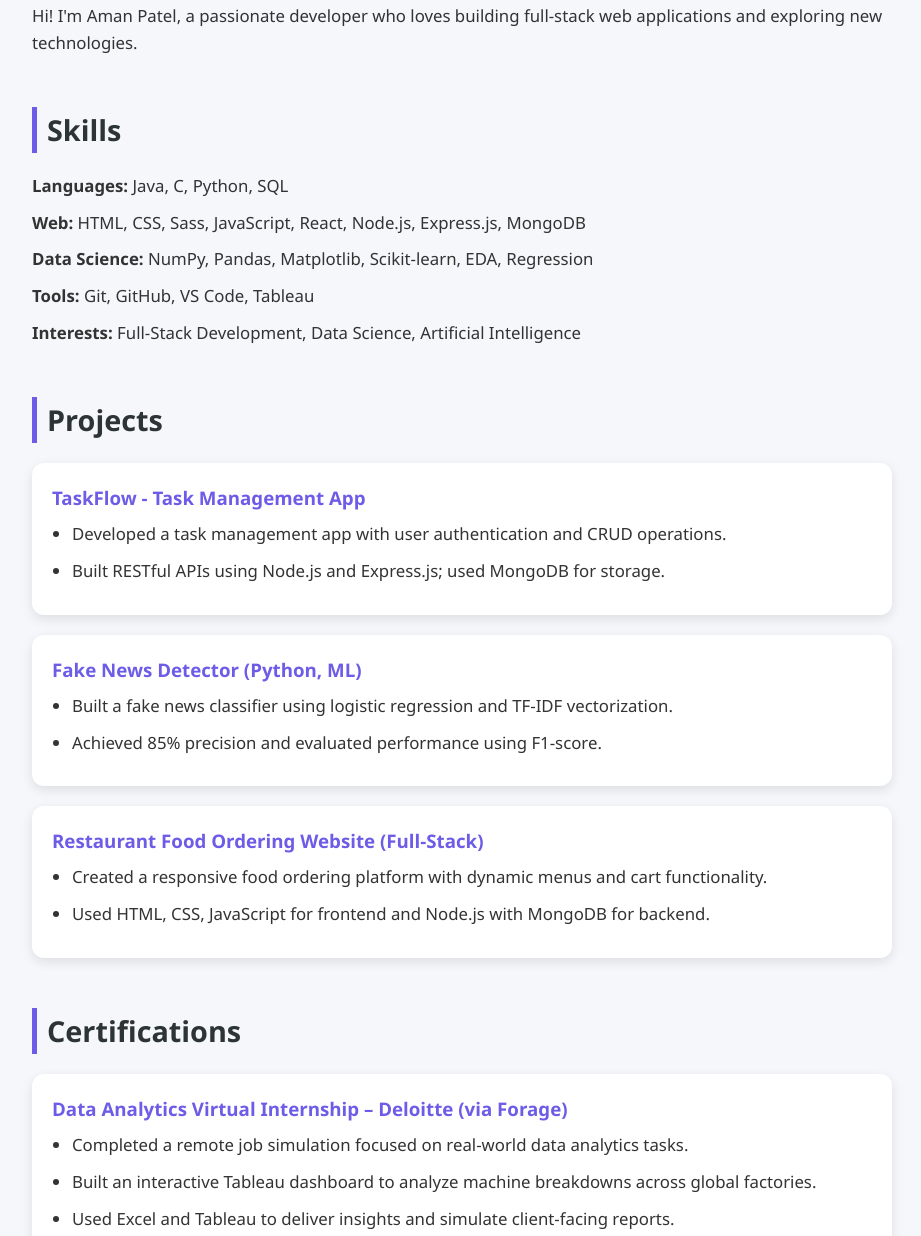
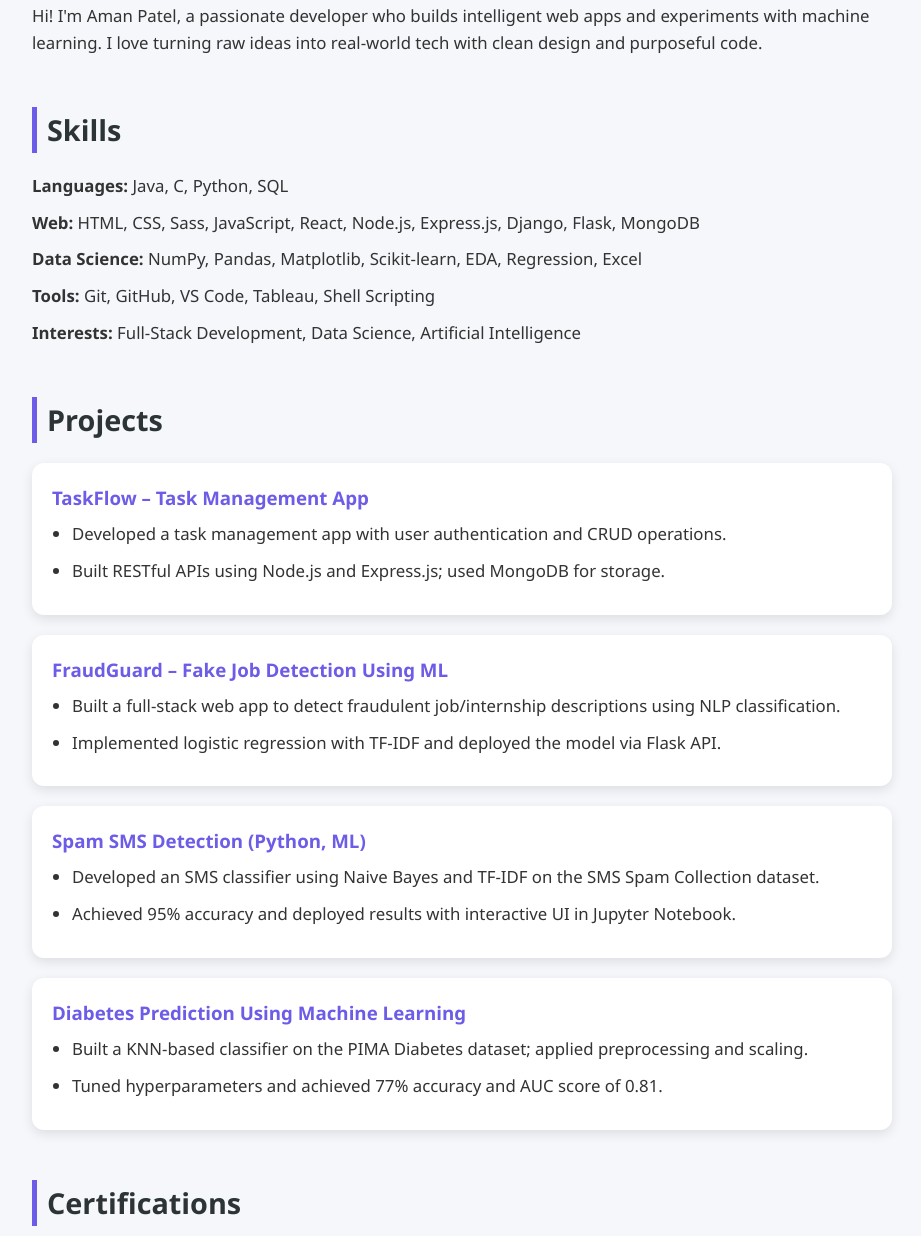
Before and after one commit to AmanPatel470/AmanPatel470.github.io, a plain HTML site: page index.html in a window 1280 px wide. Shown: the part 294-1530 px from the top of the page, without its empty margins (178-1099 px from the left). Drawn offline with Linux system fonts and the light colour scheme.

Commit message:
Add files via upload

```diff
--- a/index.html
+++ b/index.html
@@ -4,7 +4,7 @@
   <meta charset="UTF-8" />
   <meta name="viewport" content="width=device-width, initial-scale=1.0">
   <link rel="stylesheet" href="style.css">
- <title>Amaan Patel | Portfolio</title>
+  <title>Aman Patel | Portfolio</title>
 </head>
 <body>
   <header>
@@ -21,39 +21,46 @@
 
   <section id="about">
     <h2>About Me</h2>
-    <p>Hi! I'm Aman Patel, a passionate developer who loves building full-stack web applications and exploring new technologies.</p>
+    <p>Hi! I'm Aman Patel, a passionate developer who builds intelligent web apps and experiments with machine learning. I love turning raw ideas into real-world tech with clean design and purposeful code.</p>
   </section>
 
   <section id="skills">
     <h2>Skills</h2>
     <p><strong>Languages:</strong> Java, C, Python, SQL</p>
-    <p><strong>Web:</strong> HTML, CSS, Sass, JavaScript, React, Node.js, Express.js, MongoDB</p>
-    <p><strong>Data Science:</strong> NumPy, Pandas, Matplotlib, Scikit-learn, EDA, Regression</p>
-    <p><strong>Tools:</strong> Git, GitHub, VS Code, Tableau</p>
+    <p><strong>Web:</strong> HTML, CSS, Sass, JavaScript, React, Node.js, Express.js, Django, Flask, MongoDB</p>
+    <p><strong>Data Science:</strong> NumPy, Pandas, Matplotlib, Scikit-learn, EDA, Regression, Excel</p>
+    <p><strong>Tools:</strong> Git, GitHub, VS Code, Tableau, Shell Scripting</p>
     <p><strong>Interests:</strong> Full-Stack Development, Data Science, Artificial Intelligence</p>
   </section>
 
   <section id="projects">
     <h2>Projects</h2>
     <div class="project">
-      <h3>TaskFlow - Task Management App</h3>
+      <h3>TaskFlow – Task Management App</h3>
       <ul>
         <li>Developed a task management app with user authentication and CRUD operations.</li>
         <li>Built RESTful APIs using Node.js and Express.js; used MongoDB for storage.</li>
       </ul>
     </div>
     <div class="project">
-      <h3>Fake News Detector (Python, ML)</h3>
+      <h3>FraudGuard – Fake Job Detection Using ML</h3>
       <ul>
-        <li>Built a fake news classifier using logistic regression and TF-IDF vectorization.</li>
-        <li>Achieved 85% precision and evaluated performance using F1-score.</li>
+        <li>Built a full-stack web app to detect fraudulent job/internship descriptions using NLP classification.</li>
+        <li>Implemented logistic regression with TF-IDF and deployed the model via Flask API.</li>
       </ul>
     </div>
     <div class="project">
-      <h3>Restaurant Food Ordering Website (Full-Stack)</h3>
+      <h3>Spam SMS Detection (Python, ML)</h3>
       <ul>
-        <li>Created a responsive food ordering platform with dynamic menus and cart functionality.</li>
-        <li>Used HTML, CSS, JavaScript for frontend and Node.js with MongoDB for backend.</li>
+        <li>Developed an SMS classifier using Naive Bayes and TF-IDF on the SMS Spam Collection dataset.</li>
+        <li>Achieved 95% accuracy and deployed results with interactive UI in Jupyter Notebook.</li>
+      </ul>
+    </div>
+    <div class="project">
+      <h3>Diabetes Prediction Using Machine Learning</h3>
+      <ul>
+        <li>Built a KNN-based classifier on the PIMA Diabetes dataset; applied preprocessing and scaling.</li>
+        <li>Tuned hyperparameters and achieved 77% accuracy and AUC score of 0.81.</li>
       </ul>
     </div>
   </section>
@@ -82,6 +89,13 @@
         <li>Worked on supervised and unsupervised learning, model evaluation, and EDA.</li>
       </ul>
     </div>
+    <div class="project">
+      <h3>Linux Shell Programming for Beginners – Infosys Springboard</h3>
+      <ul>
+        <li>Learned fundamentals of Bash scripting, terminal commands, and automation strategies.</li>
+        <li>Built custom shell scripts for file handling and system-level operations.</li>
+      </ul>
+    </div>
   </section>
 
   <section id="contact">
```
